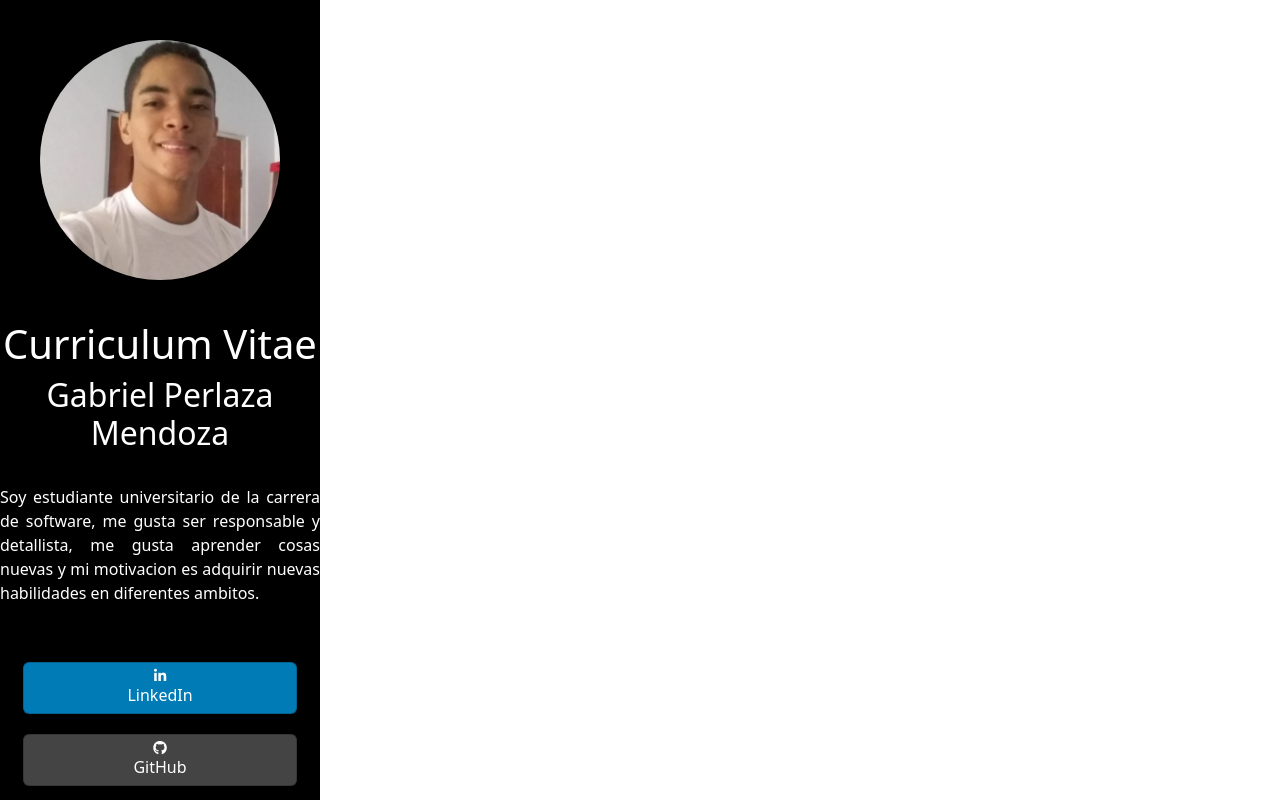
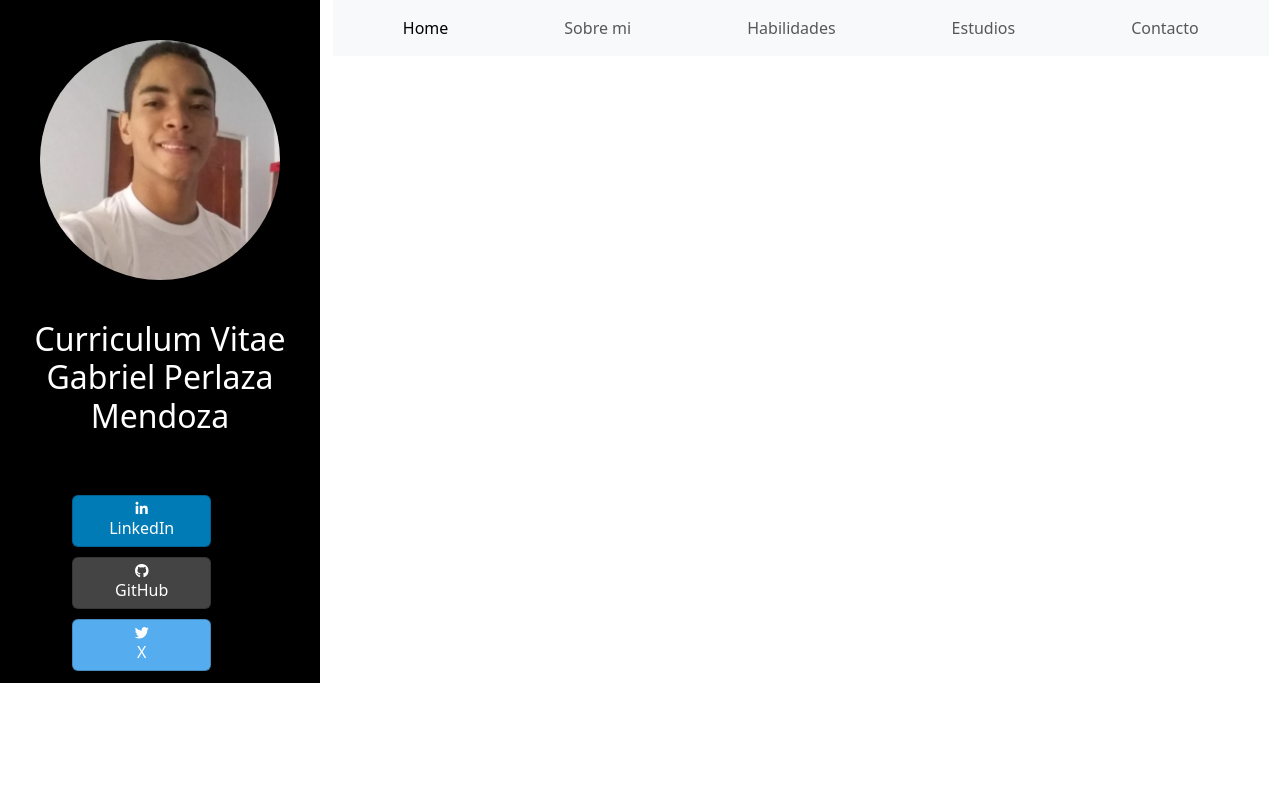
Before and after one commit to GabrielPerlaza/Curriculum-Vitae, an Angular app: page / in a window 1280 px wide. Shown: the top 800 px of the page. Built offline with nearby package versions, Linux system fonts and the light colour scheme.

Commit message:
Se agrego componente de header, Navbar, hay que arreglar

```diff
--- a/src/app/app.component.css
+++ b/src/app/app.component.css
@@ -1,4 +1,9 @@
-.col-sm-3{
+.col-sm-3, .col-sm-12{
     padding-left: 0px;
     padding-right: 0px;
 }
+
+
+.content-data{
+    padding-left: 26%;
+}
--- a/src/app/app.component.html
+++ b/src/app/app.component.html
@@ -1,3 +1,6 @@
+<div class="content-data col-sm-12">
+  <app-header></app-header>
+</div>
 <div class="col-sm-3">
   <sidebar></sidebar>
 </div>
--- a/src/app/app.module.ts
+++ b/src/app/app.module.ts
@@ -4,11 +4,13 @@ import { BrowserModule } from '@angular/platform-browser';
 import { AppRoutingModule } from './app-routing.module';
 import { AppComponent } from './app.component';
 import { SidebarComponent } from './sidebar/sidebar.component';
+import { HeaderComponent } from './header/header.component';
 
 @NgModule({
   declarations: [
     AppComponent,
-    SidebarComponent
+    SidebarComponent,
+    HeaderComponent
   ],
   imports: [
     BrowserModule,
--- /dev/null
+++ b/src/app/header/header.component.css
@@ -0,0 +1,10 @@
+.navbar{
+    position: absolute;
+    display: flex;
+}
+
+.navbar-nav li{
+
+    margin-right: 50px;
+    margin-left: 50px;
+}
--- /dev/null
+++ b/src/app/header/header.component.html
@@ -0,0 +1,23 @@
+<nav class="navbar navbar-expand-lg bg-body-tertiary">
+  <div class="container-fluid">
+    <div class="collapse navbar-collapse" id="navbarNav">
+      <ul class="navbar-nav">
+        <li class="nav-item">
+          <a class="nav-link active" aria-current="page" href="#">Home</a>
+        </li>
+        <li class="nav-item">
+          <a class="nav-link" href="#">Sobre mi</a>
+        </li>
+        <li class="nav-item">
+          <a class="nav-link " href="#">Habilidades</a>
+        </li>
+        <li class="nav-item">
+          <a class="nav-link" href="#">Estudios</a>
+        </li>
+        <li class="nav-item">
+          <a class="nav-link" href="#">Contacto</a>
+        </li>
+      </ul>
+    </div>
+  </div>
+</nav>
--- a/src/app/sidebar/sidebar.component.css
+++ b/src/app/sidebar/sidebar.component.css
@@ -4,36 +4,35 @@
     padding: 40px;
 }
 
+.sidebar{
+    background-color: black;
+    height: 100%;
+}
+
 .btn-social{
     color: white;
-    margin: 10px;
+    margin: 5px;
+    margin-left: 30%;
     display: flex;
     align-items: center;
     flex-direction: column;
     justify-content: center;
 }
 
-.parrafo{
-    color: white;
-    text-align: justify;
-}
 
 .btn{
     display: flex;
     align-content: center;
     flex-direction: column;
-}
-
-.sidebar{
-    background-color: black;
-    height: 100%;
-    padding-bottom:100%;
+    width: 70% ;
 }
 
 
 .sidebar h1, .sidebar h2 {
     color: white;
     text-align: center;
+    font-size: 32px;
+    margin-bottom: 0px;
 }
 
 .btn-github{
--- a/src/app/sidebar/sidebar.component.html
+++ b/src/app/sidebar/sidebar.component.html
@@ -3,11 +3,6 @@
     <h1>Curriculum Vitae</h1>
     <h2>Gabriel Perlaza Mendoza</h2>
     <br>
-    <div class="parrafo">
-        <p>
-            Soy estudiante universitario de la carrera de software, me gusta ser responsable y detallista, me gusta aprender cosas nuevas y mi motivacion es adquirir nuevas habilidades en diferentes ambitos.
-        </p>
-    </div>
     <br>
     <div class="btn">
         <a href="{{sn.link}}" *ngFor="let sn of social_network" class="btn btn-block btn-social btn-{{sn.icon}}" target="_blank">
```
Also changed, not shown: src/app/header/header.component.ts (added, +10 -0 lines), 1 other file (tests, documents, lock files or other folders).
